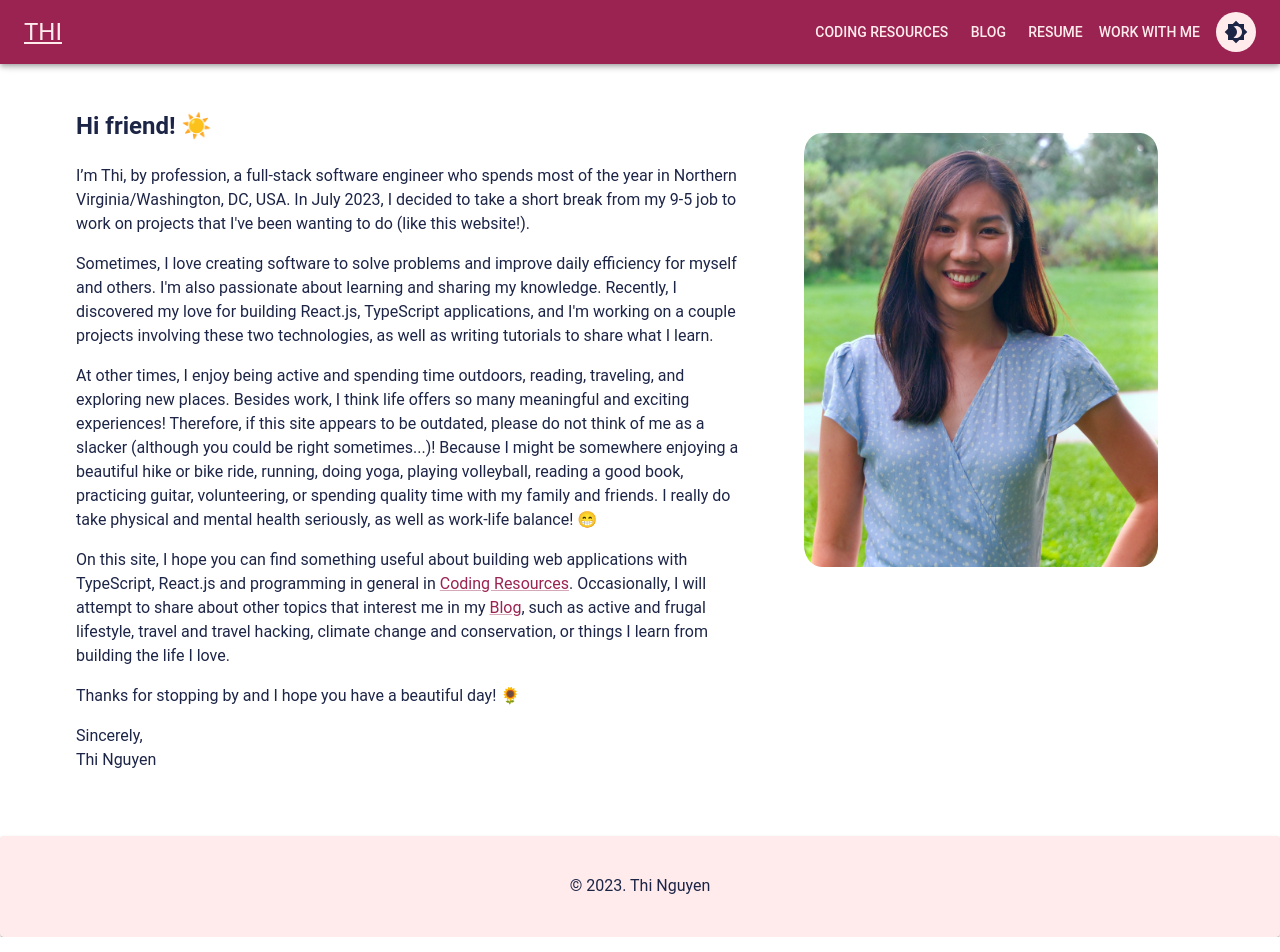
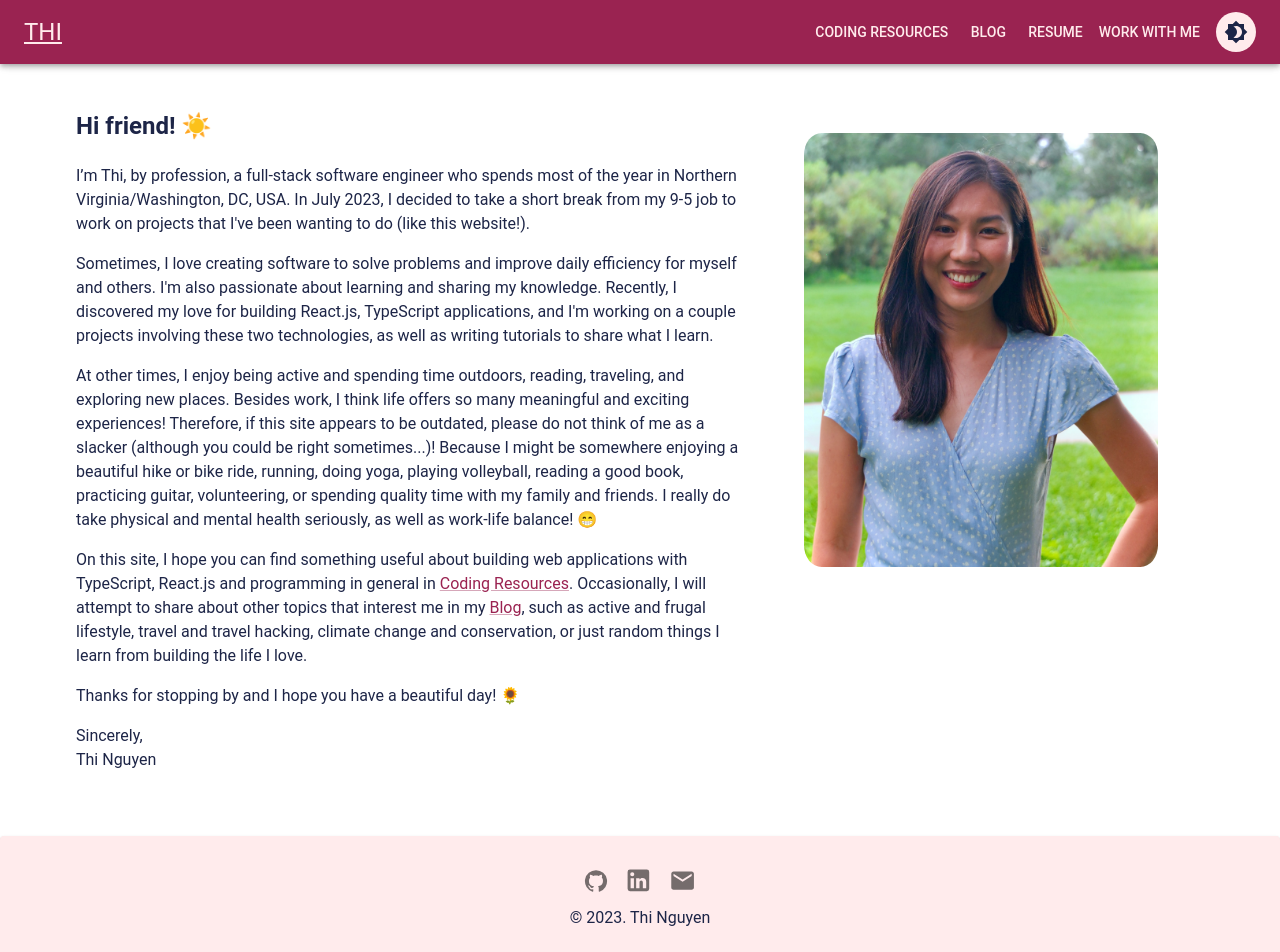
Before and after one commit to justthinguyen/justthinguyen.github.io, a React (Create React App) app: page / in a window 1280 px wide. Shown: the top 952 px of the page. Built offline with nearby package versions, Linux system fonts and the light colour scheme.

Commit message:
Add media info in Footer

```diff
--- a/src/components/Footer.tsx
+++ b/src/components/Footer.tsx
@@ -1,15 +1,38 @@
 import { styled } from '@mui/system';
-import { Paper, Typography } from '@mui/material';
+import { Paper, Typography, IconButton, Link, LinkProps, Tooltip } from '@mui/material';
+import GitHubIcon from '@mui/icons-material/GitHub';
+import LinkedInIcon from '@mui/icons-material/LinkedIn';
+import EmailIcon from '@mui/icons-material/Email';
+import { mediaLink } from '../contents/MyInfo';
+
 
 const BottomPaper = styled(Paper)({
     display: 'flex',
     'text-align': 'center',
-    padding: '3% 10%',
+    padding: '2% 10%',
 })
+
+const MediaButton = (ps: LinkProps) => (
+    <Tooltip title={ps.title} placement="top">
+        <IconButton sx={{
+            padding: '5px 8px',
+            ':hover': {
+                padding: '5px 8px',
+                'border-radius': '25%'
+            }
+        }}>
+            <Link sx={{ color: 'inherit' }} target='_blank' href={ps.href} title={ps.title}>{ps.children}</Link>
+        </IconButton >
+    </Tooltip>
+);
 
 export const Footer = () =>
 (<BottomPaper className='footer'>
     <Typography component="div" sx={{ flexGrow: 1, display: { xs: 'block', sm: 'block' } }}>
+        <MediaButton href={mediaLink['Github']} title='Go to my Github'><GitHubIcon /></MediaButton>
+        <MediaButton href={mediaLink['LinkedIn']} title='Go to my LinkedIn'><LinkedInIcon sx={{ fontSize: '1.8rem' }} /></MediaButton>
+        <MediaButton href={mediaLink['EmailMe']} title='Send me an email'><EmailIcon sx={{ fontSize: '1.7rem' }} /></MediaButton>
+        <br />
         © 2023. Thi Nguyen
     </Typography>
 </BottomPaper >)
--- a/src/contents/MyInfo.tsx
+++ b/src/contents/MyInfo.tsx
@@ -2,6 +2,12 @@ import { Typography } from '@mui/material';
 import { RouterLink } from '../components/Navigation';
 import { pagesKey } from '../siteInfo';
 
+export const mediaLink = {
+    'Github': 'https://github.com/ngthing',
+    'LinkedIn': 'https://www.linkedin.com/in/ngthinguyen',
+    'EmailMe': 'mailto:thi@justthinguyen.com',
+    'Email': 'thi@justthinguyen.com'
+};
 
 export const Intro = () => (
     <Typography>
@@ -25,7 +31,7 @@ export const Intro = () => (
         <p>
             On this site, I hope you can find something useful about building web applications with TypeScript, React.js and programming in general in <RouterLink to={pagesKey['coding']['path']}>{pagesKey['coding']['name']}</RouterLink>.
             Occasionally, I will attempt to share about other topics that interest me in my <RouterLink to={pagesKey['blog']['path']}>{pagesKey['blog']['name']}</RouterLink>,
-            such as active and frugal lifestyle, travel and travel hacking, climate change and conservation, or things I learn from building the life I love.
+            such as active and frugal lifestyle, travel and travel hacking, climate change and conservation, or just random things I learn from building the life I love.
         </p>
 
         <p>
```
